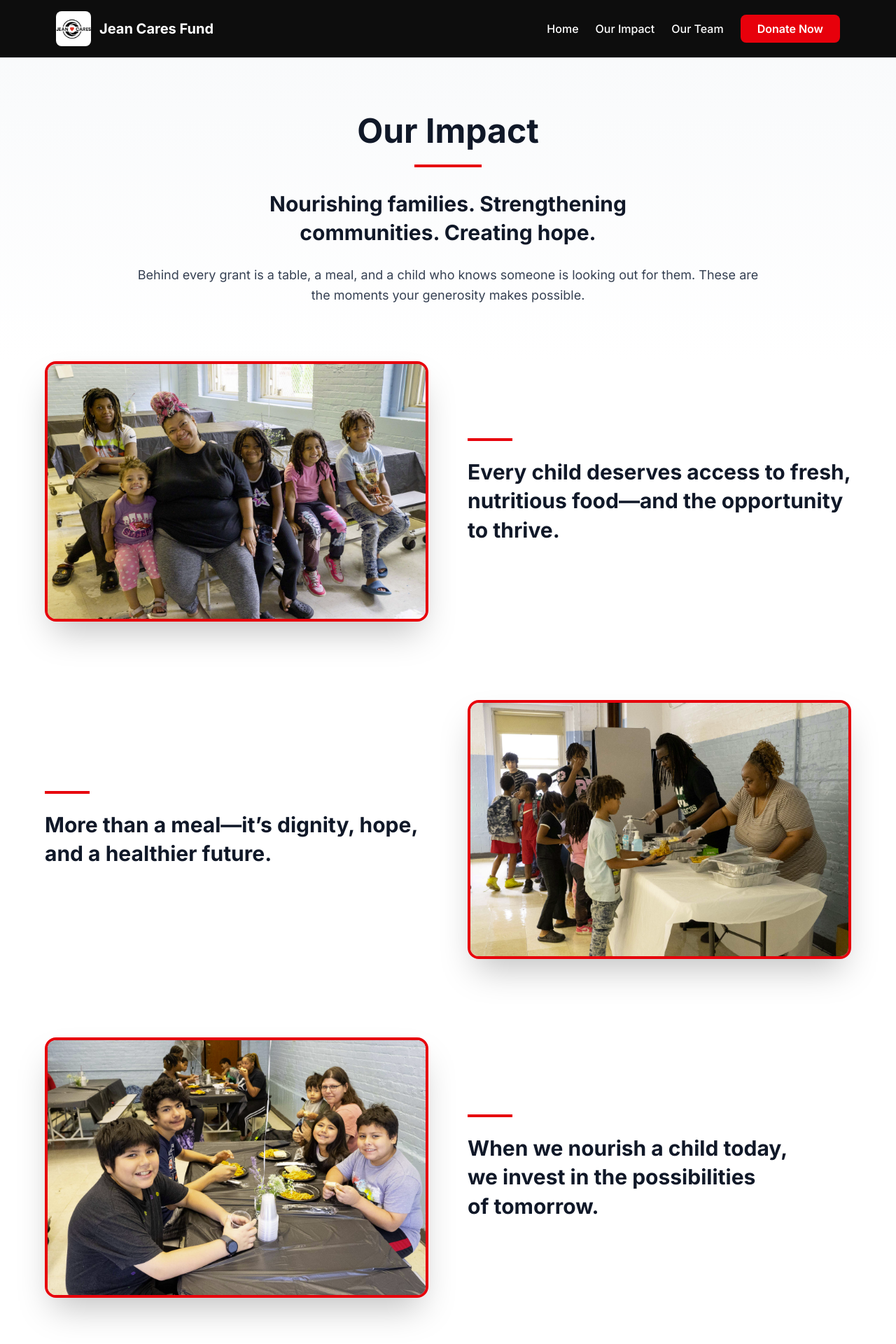
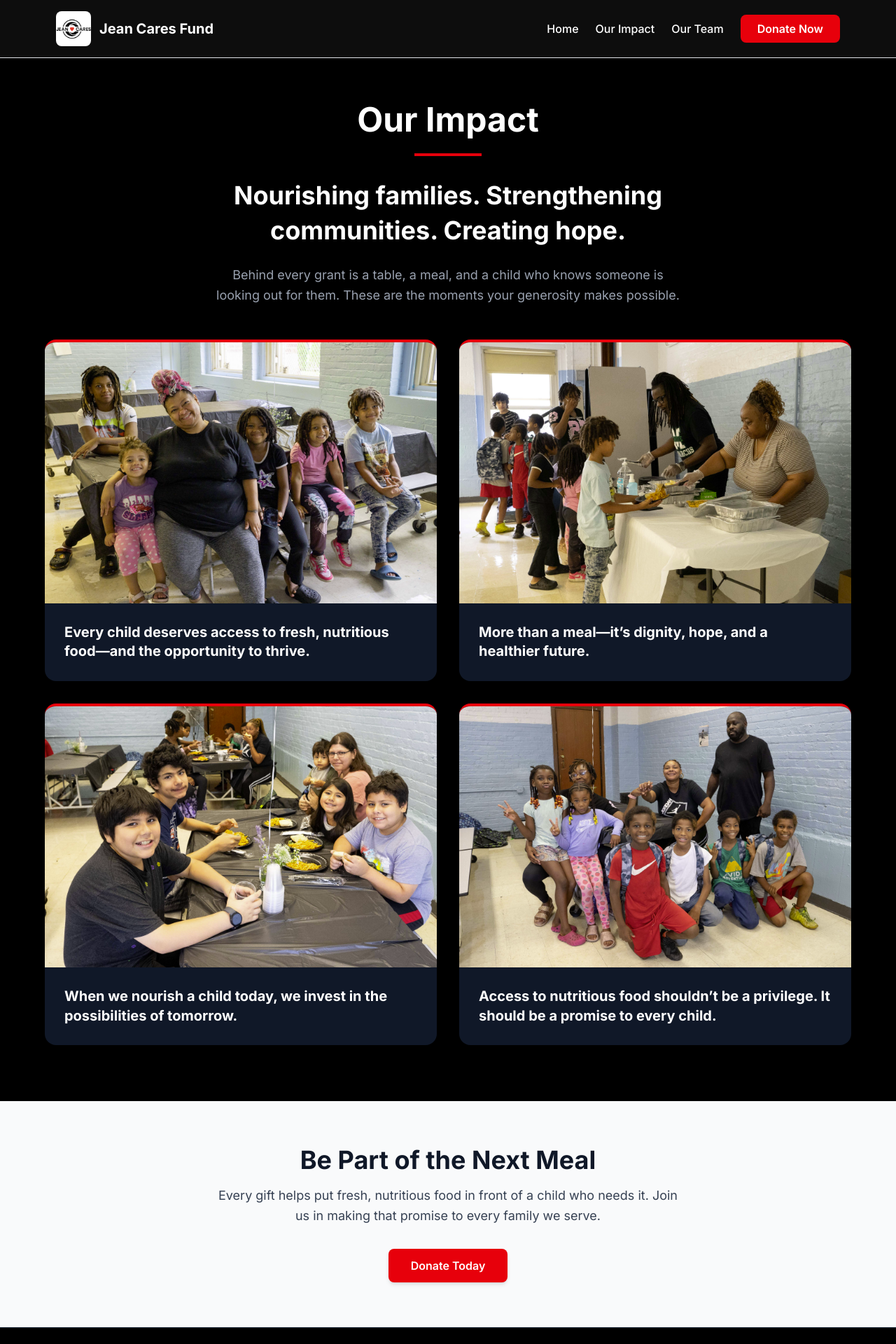
Before and after one commit to gdsakelaris/jeancf-website, a Next.js app: page /impact in a window 1280 px wide. Shown: the top 1920 px of the page at 70% size. Built offline with nearby package versions, Linux system fonts and the light colour scheme.

Commit message:
Redesigned layout

```diff
--- a/app/impact/page.tsx
+++ b/app/impact/page.tsx
@@ -44,69 +44,62 @@ export default function ImpactPage() {
 
       <main className="flex-grow">
         {/* Header Section */}
-        <section className="bg-gradient-to-b from-gray-50 to-white py-20 px-4">
+        <section className="bg-black pt-16 pb-12 px-4">
           <div className="max-w-4xl mx-auto text-center">
-            <h1 className="text-4xl md:text-5xl font-bold text-gray-900 mb-6">
+            <h1 className="text-4xl md:text-5xl font-bold text-white mb-6">
               Our Impact
             </h1>
             <div className="w-24 h-1 bg-red-600 mx-auto mb-8"></div>
-            <p className="text-2xl md:text-3xl font-bold text-gray-900 leading-snug text-balance mb-6">
+            <p className="text-2xl md:text-4xl font-bold text-white leading-snug text-balance mb-6">
               Nourishing families. Strengthening communities. Creating hope.
             </p>
-            <p className="text-lg text-gray-700 leading-relaxed">
+            <p className="text-lg text-gray-400 leading-relaxed max-w-2xl mx-auto">
               Behind every grant is a table, a meal, and a child who knows someone is
               looking out for them. These are the moments your generosity makes possible.
             </p>
           </div>
         </section>
 
-        {/* Photo + Caption Story */}
-        <section className="pb-20 px-4 bg-white">
-          <div className="max-w-6xl mx-auto space-y-20 md:space-y-28">
-            {moments.map((moment, index) => (
-              <div
+        {/* Photo Gallery */}
+        <section className="bg-black pb-20 px-4">
+          <div className="max-w-6xl mx-auto grid md:grid-cols-2 gap-6 md:gap-8">
+            {moments.map((moment) => (
+              <figure
                 key={moment.image}
-                className="grid md:grid-cols-2 gap-10 md:gap-14 items-center"
+                className="group flex flex-col bg-gray-900 rounded-2xl overflow-hidden border-t-4 border-red-600 shadow-xl hover:shadow-red-900/30 transition-shadow"
               >
-                {/* Photo */}
-                <div className={index % 2 === 1 ? 'md:order-2' : ''}>
-                  <div className="group relative rounded-2xl overflow-hidden shadow-2xl border-4 border-red-600">
-                    <Image
-                      src={moment.image}
-                      alt={moment.alt}
-                      width={714}
-                      height={481}
-                      sizes="(max-width: 768px) 100vw, 50vw"
-                      className="w-full h-auto transition-transform duration-500 group-hover:scale-105"
-                    />
-                  </div>
+                <div className="relative w-full aspect-[3/2] overflow-hidden">
+                  <Image
+                    src={moment.image}
+                    alt={moment.alt}
+                    fill
+                    sizes="(max-width: 768px) 100vw, 50vw"
+                    className="object-cover transition-transform duration-500 group-hover:scale-105"
+                  />
                 </div>
-
-                {/* Caption */}
-                <div className={index % 2 === 1 ? 'md:order-1' : ''}>
-                  <div className="w-16 h-1 bg-red-600 mb-6"></div>
-                  <p className="text-2xl md:text-3xl font-bold text-gray-900 leading-snug text-pretty">
+                <figcaption className="flex-grow p-6 md:p-7">
+                  <p className="text-lg md:text-xl font-bold text-white leading-snug text-pretty">
                     {moment.caption}
                   </p>
-                </div>
-              </div>
+                </figcaption>
+              </figure>
             ))}
           </div>
         </section>
 
         {/* Closing Call to Action */}
-        <section className="py-20 bg-black px-4">
+        <section className="py-16 bg-gray-50 px-4">
           <div className="max-w-4xl mx-auto text-center">
-            <h2 className="text-4xl font-bold text-white mb-8">
+            <h2 className="text-3xl md:text-4xl font-bold text-gray-900 mb-4">
               Be Part of the Next Meal
             </h2>
-            <p className="text-xl text-gray-300 mb-12 max-w-3xl mx-auto leading-relaxed">
+            <p className="text-lg text-gray-700 mb-8 max-w-2xl mx-auto leading-relaxed">
               Every gift helps put fresh, nutritious food in front of a child who needs it.
               Join us in making that promise to every family we serve.
             </p>
             <Link
               href={ROUTES.donate}
-              className="inline-block bg-red-600 hover:bg-red-700 text-white px-8 py-4 rounded-lg text-lg font-semibold transition-all shadow-lg hover:shadow-xl"
+              className="inline-block bg-red-600 hover:bg-red-700 text-white px-8 py-3 rounded-lg font-semibold transition-colors shadow-md hover:shadow-lg"
             >
               Donate Today
             </Link>
```
